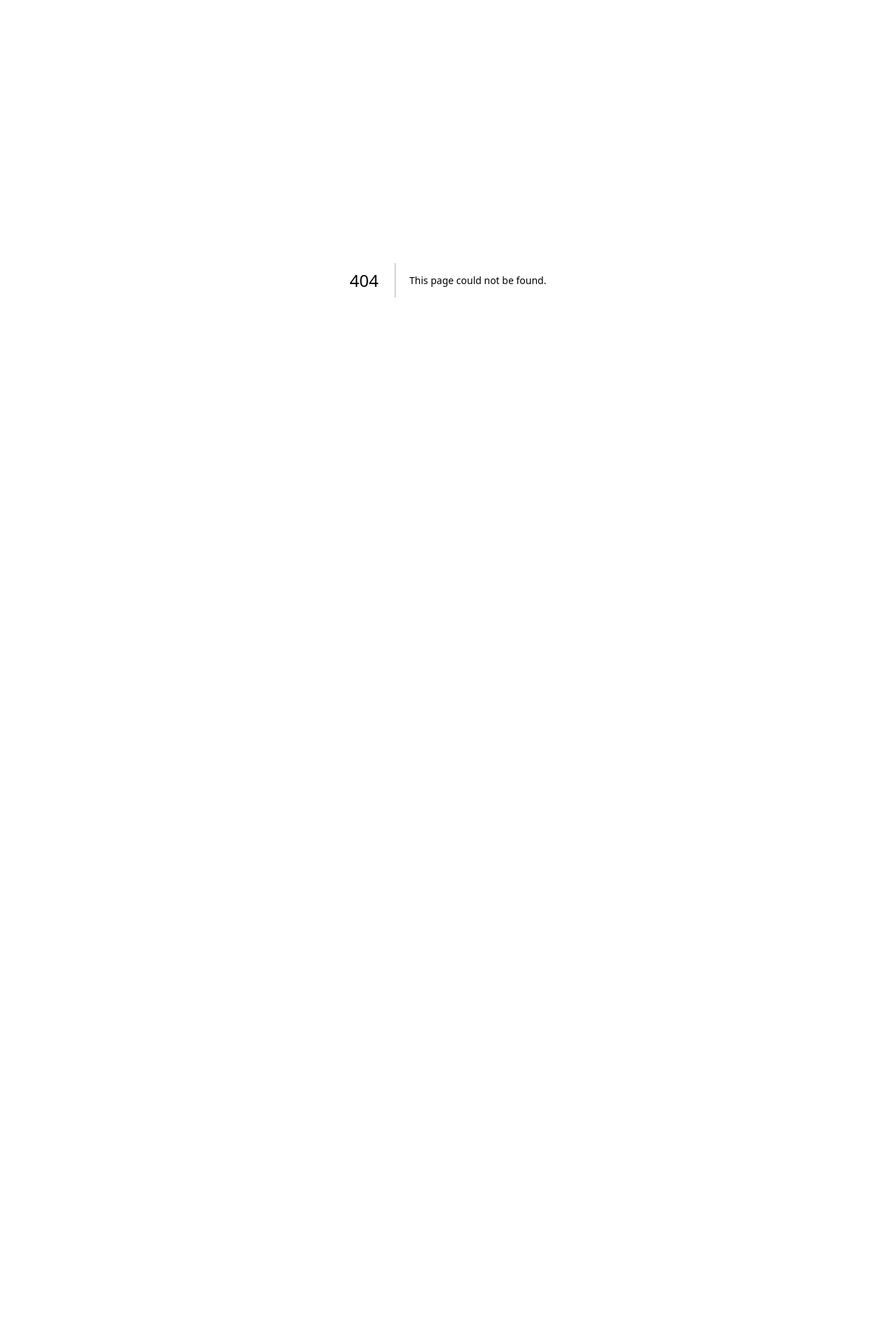
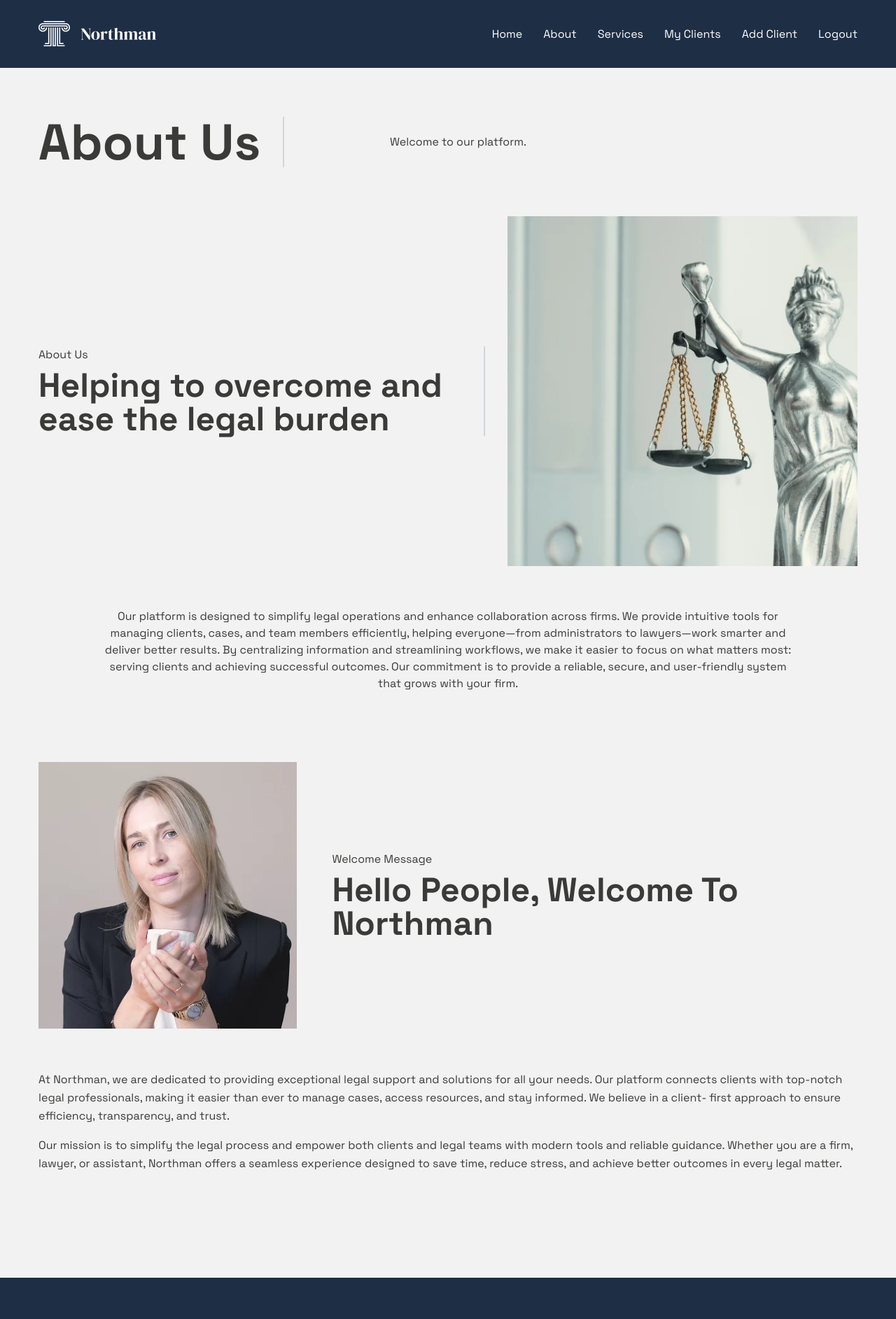
Before and after one commit to Mohsin-Hashmi/Law-Firm-Management-System, a Next.js app in the folder client/: page /pages/about-us in a window 1280 px wide. Before the commit this address had no page. Shown: the top 1885 px of the page at 70% size. Before the commit the page ends 800 px from the top, so only its background shows below. Built offline with nearby package versions, Linux system fonts and the light colour scheme; no server answers.

Commit message:
Refactoring the code and developing the about us page

```diff
--- a/client/package.json
+++ b/client/package.json
@@ -24,7 +24,8 @@
     "react-hot-toast": "^2.5.2",
     "react-icons": "^5.5.0",
     "react-redux": "^9.2.0",
-    "react-toastify": "^11.0.5"
+    "react-toastify": "^11.0.5",
+    "swiper": "^9.4.1"
   },
   "devDependencies": {
     "@eslint/eslintrc": "^3",
--- a/client/src/app/components/Header.tsx
+++ b/client/src/app/components/Header.tsx
@@ -21,14 +21,14 @@ export default function Header() {
   const navLinksMap: Record<string, { label: string; href: string }[]> = {
     "Super Admin": [
       { label: "Home", href: "/" },
-      { label: "About", href: "/" },
+      { label: "About", href: "/pages/about-us" },
       { label: "Services", href: "/" },
       { label: "Firms", href: "/pages/super-admin/get-firms" },
       { label: "Add Firm", href: "/pages/super-admin/add-firm" },
     ],
     "Firm Admin": [
       { label: "Home", href: "/" },
-      { label: "About", href: "/" },
+      { label: "About", href: "/pages/about-us" },
       { label: "Services", href: "/" },
       { label: "Lawyers", href: "/" },
       { label: "Clients", href: "/" },
@@ -36,7 +36,7 @@ export default function Header() {
     ],
     "Lawyer": [
       { label: "Home", href: "/" },
-      { label: "About", href: "/" },
+      { label: "About", href: "/pages/about-us" },
       { label: "Services", href: "/" },
       { label: "My Clients", href: "/" },
       { label: "Add Client", href: "/" },
@@ -44,8 +44,8 @@ export default function Header() {
   };
 
   return (
-    <header className="container">
-      <nav className="py-[30px] flex justify-between items-center">
+    <header className="bg-[#1E2E45] py-[30px]">
+      <nav className=" container flex justify-between items-center">
         <Link href="/">
           <Image src={logo} alt="logo" />
         </Link>
--- a/client/src/app/components/HeaderPages.tsx
+++ /dev/null
@@ -1,9 +0,0 @@
-import Header from "../components/Header"
-export default function HeaderPages(){
-    return(
-        <div className="bg-[#1E2E45] ">
-            <Header/>
-        </div>
-    )
-
-}
--- /dev/null
+++ b/client/src/app/components/QualityLawyers.tsx
@@ -0,0 +1,30 @@
+import Link from "next/link";
+export default function QualityLawyers() {
+  return (
+    <>
+      <section className="bg-[#1E2E45] my-[150px]">
+        <div className="container">
+          <div className="text-center py-[45px]  text-[#FFFFFF]">
+            <h2 className="text-[45px] font-semibold">
+              We Help You With Quality Legal Lawyer
+            </h2>
+            <p className="text-sm mt-[20px]">
+              Our platform simplifies the way law firms operate by centralizing
+              client records, case management, scheduling, and billing in one
+              secure space. Designed for both solo lawyers and large firms, it
+              helps you stay organized, save time, and focus on delivering
+              exceptional legal services to your clients.
+            </p>
+            <Link
+              href=""
+              className="py-[10px] px-[64px] bg-[#9A9162] hover:bg-[#857c54] mt-[50px] inline-block rounded-md font-semibold"
+            >
+              Get Started
+            </Link>
+          </div>
+        </div>
+      </section>
+      ;
+    </>
+  );
+}
--- a/client/src/app/components/UpdateFirmModal.tsx
+++ /dev/null
@@ -1,3 +0,0 @@
-export default function UpdateFirmModal(){
-
-}
--- a/client/src/app/globals.css
+++ b/client/src/app/globals.css
@@ -23,7 +23,7 @@
 
 body {
   background-color: #f2f2f2;
-  font-family: "Poppins", sans-serif;
+   font-family: 'Space Grotesk', sans-serif;
 }
 * {
   margin: 0;
@@ -38,11 +38,36 @@ body {
   margin: 0 auto;
 }
 @font-face {
-  font-family: "Northman";
-  src: url("/fonts/Northman/Northman-Regular.ttf") format("truetype");
-  font-weight: normal;
+  font-family: 'Space Grotesk';
+  src: url('/fonts/SpaceGrotesk-Regular.woff2') format('woff2'),
+       url('/fonts/SpaceGrotesk-Regular.woff') format('woff');
+  font-weight: 400;
   font-style: normal;
 }
+
+@font-face {
+  font-family: 'Space Grotesk';
+  src: url('/fonts/SpaceGrotesk-Bold.woff2') format('woff2'),
+       url('/fonts/SpaceGrotesk-Bold.woff') format('woff');
+  font-weight: 700;
+  font-style: normal;
+}
+
+.ant-typography,
+.ant-btn,
+.ant-input,
+.ant-select,
+.ant-table,
+.ant-menu,
+.ant-form,
+.ant-card,
+.ant-form-item-label > label,
+.ant-table-thead,
+.ant-table-tbody,
+.ant-input-number-input::placeholder {
+  font-family: 'Space Grotesk', sans-serif !important;
+}
+
 .ant-input::placeholder {
   color: gray !important;
 }
--- a/client/src/app/layout.tsx
+++ b/client/src/app/layout.tsx
@@ -4,21 +4,28 @@ import 'antd/dist/reset.css';
 import "./globals.css";
 import Providers from "./store/Providers";
 import { Toaster } from "react-hot-toast";
+import { Space_Grotesk } from "next/font/google";
 
-const geistSans = Geist({
-  variable: "--font-geist-sans",
+// const geistSans = Geist({
+//   variable: "--font-geist-sans",
+//   subsets: ["latin"],
+// });
+
+// const geistMono = Geist_Mono({
+//   variable: "--font-geist-mono",
+//   subsets: ["latin"],
+// });
+
+// export const metadata: Metadata = {
+//   title: "Create Next App",
+//   description: "Generated by create next app",
+// };
+
+const spaceGrotesk = Space_Grotesk({
+  weight: ["300", "400", "500", "700"], // Choose the weights you need
   subsets: ["latin"],
+  display: "swap",
 });
-
-const geistMono = Geist_Mono({
-  variable: "--font-geist-mono",
-  subsets: ["latin"],
-});
-
-export const metadata: Metadata = {
-  title: "Create Next App",
-  description: "Generated by create next app",
-};
 
 export default function RootLayout({
   children,
@@ -28,7 +35,8 @@ export default function RootLayout({
   return (
     <html lang="en">
       <body
-        className={`${geistSans.variable} ${geistMono.variable} antialiased`}
+        // className={`${geistSans.variable} ${geistMono.variable} antialiased`}
+        className={spaceGrotesk.className}
       >
         <Providers>{children}</Providers>
          <Toaster position="top-right" reverseOrder={false} />
--- /dev/null
+++ b/client/src/app/pages/about-us/page.tsx
@@ -0,0 +1,106 @@
+"use client";
+import { useAppSelector } from "@/app/store/hooks";
+import Header from "@/app/components/Header";
+import Footer from "@/app/components/Footer";
+import maskGroup from "../../../../public/images/maskGroup.webp";
+import Image from "next/image";
+import wellcomeMessageImg from "../../../../public/images/wellcomeMessage.webp";
+import QualityLawyers from "@/app/components/QualityLawyers";
+export default function AboutSection() {
+  const role = useAppSelector((state) => state.user.user?.role);
+  console.log("role is about us page", role);
+
+  const aboutTexts: Record<string, string> = {
+    "Super Admin":
+      "Oversee the entire platform with complete control, managing firms, users, and operations.",
+    "Firm Admin":
+      "Manage your firm's lawyers, clients, and cases with ease and efficiency.",
+    Lawyer:
+      "Deliver excellent legal services while keeping case details organized and up to date.",
+    Assistant:
+      "Support lawyers and administrators by managing schedules, documents, and client communication.",
+  };
+
+  return (
+    <>
+      <Header />
+      <section className="text-[#3A3A38]">
+        <div className="container">
+          <div className="my-[70px] flex justify-between items-center gap-8">
+            <h2 className="text-7xl font-semibold  pr-8 border-r-2 border-gray-300">
+              About Us
+            </h2>
+            <p className="w-[700px] text-base pl-8">
+              {role ? aboutTexts[role] : "Welcome to our platform."}
+            </p>
+          </div>
+          <div className="flex items-center justify-between gap-8">
+            <span className="pr-8 border-r-2 border-gray-300 ">
+              <p className="mb-2">About Us</p>
+              <h2 className="text-5xl font-semibold">
+                Helping to overcome and ease the legal burden
+              </h2>
+            </span>
+            <Image
+              className="max-w-[500px] min-h-[500px]"
+              src={maskGroup}
+              alt="about us mask group"
+            />
+          </div>
+          <div className="max-w-[1000px] m-auto pt-[60px] pb-[100px]">
+            <p className="text-center">
+              Our platform is designed to simplify legal operations and enhance
+              collaboration across firms. We provide intuitive tools for
+              managing clients, cases, and team members efficiently, helping
+              everyone—from administrators to lawyers—work smarter and deliver
+              better results. By centralizing information and streamlining
+              workflows, we make it easier to focus on what matters most:
+              serving clients and achieving successful outcomes. Our commitment
+              is to provide a reliable, secure, and user-friendly system that
+              grows with your firm.
+            </p>
+          </div>
+        </div>
+      </section>
+      {/* our partnes swiper must add */}
+
+      <section className="text-[#3A3A38]">
+        <div className="container">
+          <div className="flex items-center justify-between gap-x-[50px] w-full">
+            <Image
+              className="min-w-[350px] min-h-[300px] object-contain"
+              src={wellcomeMessageImg}
+              alt="welcome image"
+            />
+            <span>
+              <p className="mb-2">Welcome Message</p>
+              <h2 className="text-5xl font-semibold">
+                Hello People, Welcome To Northman
+              </h2>
+            </span>
+          </div>
+
+          <div className="mt-[60px] text-base leading-relaxed">
+            <p className="mb-4">
+              At Northman, we are dedicated to providing exceptional legal
+              support and solutions for all your needs. Our platform connects
+              clients with top-notch legal professionals, making it easier than
+              ever to manage cases, access resources, and stay informed. We
+              believe in a client- first approach to ensure efficiency,
+              transparency, and trust.
+            </p>
+            <p>
+              Our mission is to simplify the legal process and empower both
+              clients and legal teams with modern tools and reliable guidance.
+              Whether you are a firm, lawyer, or assistant, Northman offers a
+              seamless experience designed to save time, reduce stress, and
+              achieve better outcomes in every legal matter.
+            </p>
+          </div>
+        </div>
+      </section>
+      <QualityLawyers />
+      <Footer />
+    </>
+  );
+}
```
Also changed, not shown: client/src/app/page.tsx (+10 -26 lines), client/src/app/pages/super-admin/add-firm/page.tsx (+18 -7 lines), client/src/app/pages/super-admin/get-firms/page.tsx (+8 -5 lines), client/public/images/wellcomeMessage.webp (added), client/src/app/components/PartnerSwiper.tsx (added), 1 other file (tests, documents, lock files or other folders).
